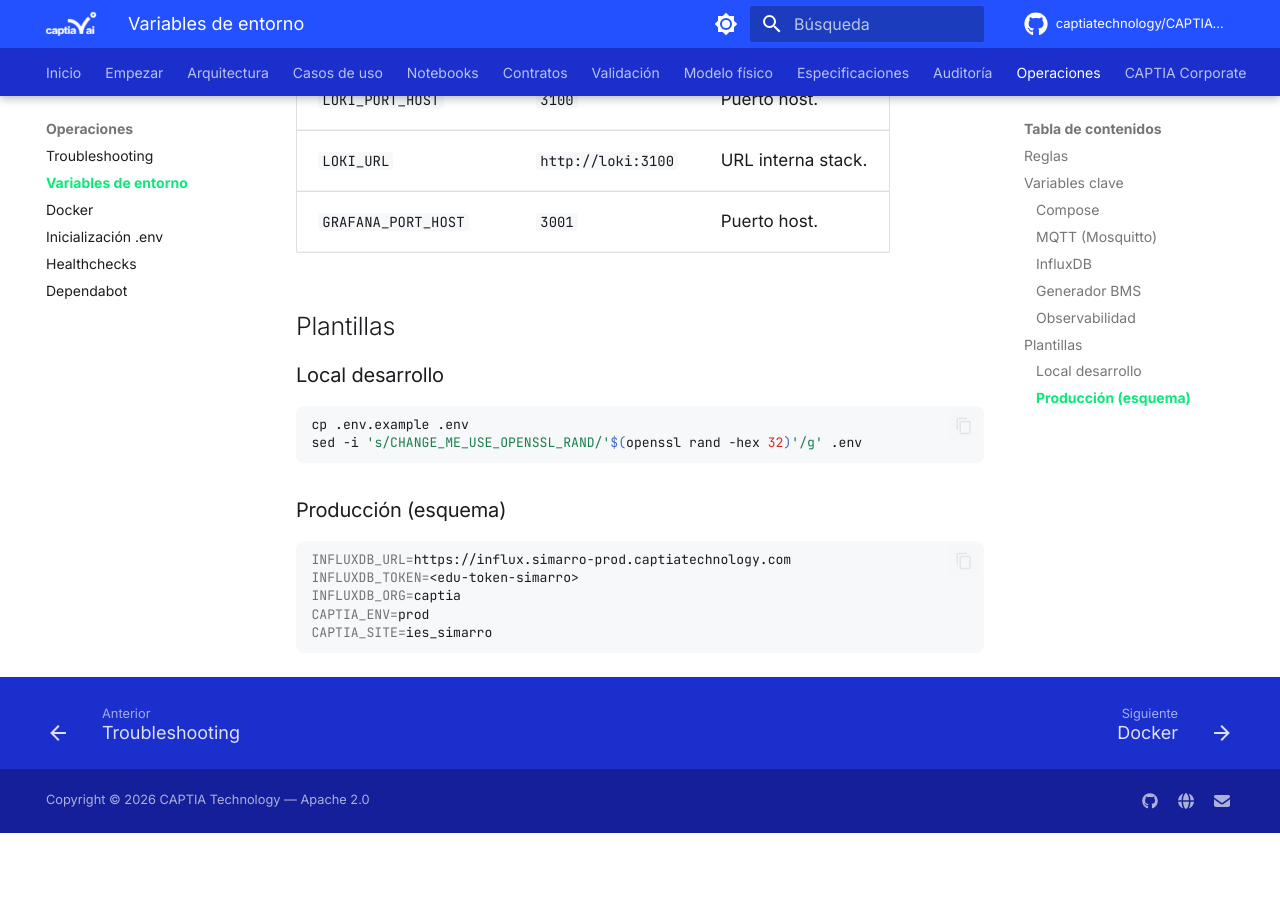
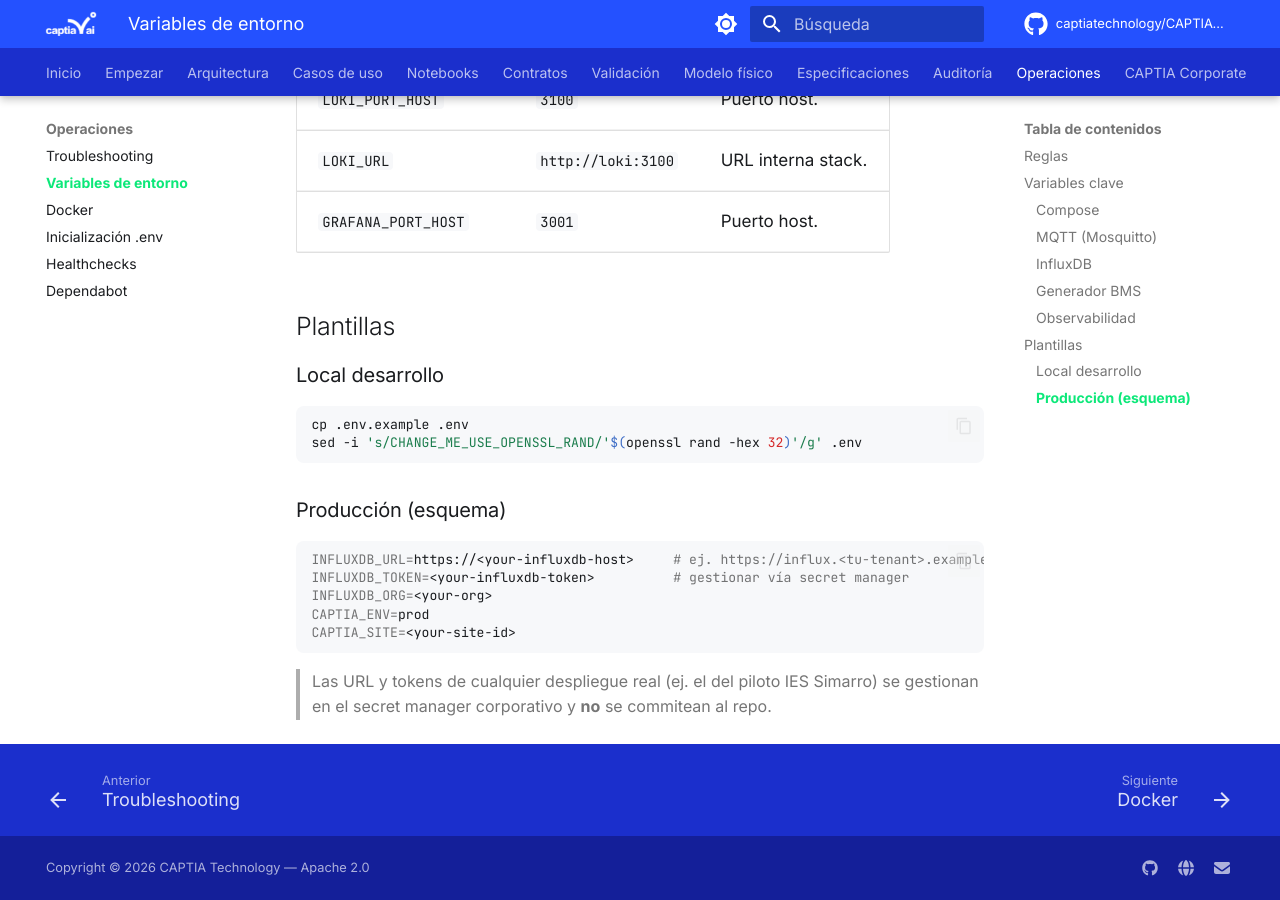
Before and after one commit to captia-technology/captia-synthetic-data-bms, an MkDocs documentation site: the page built from docs/operations/environment.md, in a window 1280 px wide and 900 px high, scrolled down 3073 px. Built offline with MkDocs 1.6.1 and Material for MkDocs 9.7.7, drawn with Linux system fonts in a browser that asks for light colours; comment, search, counter and statistics services are not loaded; before the commit the page ends 3906 px from its top, so only the background shows below that.

Commit message:
chore(security): sanitize repo for public release + corporate intro
Auditoría de información sensible antes de hacer público el repo:

Sanitización aplicada:
- docs/operations/environment.md: URL interna del tenant
  (https://influx.simarro-prod.captiatechnology.com) sustituida por
  placeholder genérico <your-influxdb-host>. Aclaración añadida sobre
  gestión vía secret manager.
- docs/audit/{STATUS,CONSISTENCY_MATRIX,index,DOCS_RESTRUCTURE_PLAN}.md:
  rutas absolutas Windows (C:\CAPTIA\...) sustituidas por nombres de
  repo neutros (captia-synthetic-data-bms, captia-connect, captia.ai).
- docs/operations/troubleshooting.md: cd C:\CAPTIA\... → /path/to/...
- docs/assets/stylesheets/extra.css: comentario "Source: C:\CAPTIA\..."
  eliminado (información del entorno local del maintainer).

Aviso de revisión añadido:
- docs/archive/presentaciones/README.md: warning explícito sobre los
  PPTX internos (captia-connect-partner-integration, influxdb-simarro-
  buckets) con instrucciones de revisión, sanitización u opción de
  mover a repo privado antes del primer release público.

Auditoría final (post-fixes):
  0 ocurrencias de "C:\CAPTIA" en docs (excluyendo CLAUDE.md local).
  0 URLs de tenants reales en código tracked.
  0 tokens hardcoded; .env solo placeholders CHANGE_ME_USE_OPENSSL_RAND.
  16/16 enlaces relativos del README verificados.
  Logo CAPTIA + sección corporativa "Quiénes somos" alineada con
  captia.ai (tagline AI-first, suite Connect/AI/Energy/Service).

Pendiente decisión maintainer: revisar contenido de los 2 PPTX antes
de release público v0.1.0 (ver docs/archive/presentaciones/README.md).

Co-Authored-By: Claude Opus 4.7 (1M context) <noreply@anthropic.com>

````diff
--- a/docs/operations/environment.md
+++ b/docs/operations/environment.md
@@ -83,9 +83,12 @@ sed -i 's/CHANGE_ME_USE_OPENSSL_RAND/'$(openssl rand -hex 32)'/g' .env
 ### Producción (esquema)
 
 ```bash
-INFLUXDB_URL=https://influx.simarro-prod.captiatechnology.com
-INFLUXDB_TOKEN=<edu-token-simarro>
-INFLUXDB_ORG=captia
+INFLUXDB_URL=https://<your-influxdb-host>     # ej. https://influx.<tu-tenant>.example.com
+INFLUXDB_TOKEN=<your-influxdb-token>          # gestionar vía secret manager
+INFLUXDB_ORG=<your-org>
 CAPTIA_ENV=prod
-CAPTIA_SITE=ies_simarro
+CAPTIA_SITE=<your-site-id>
 ```
+
+> Las URL y tokens de cualquier despliegue real (ej. el del piloto IES Simarro)
+> se gestionan en el secret manager corporativo y **no** se commitean al repo.
````
Also changed, not shown: docs/archive/presentaciones/README.md (added, +57 -0 lines), docs/audit/CONSISTENCY_MATRIX.md (+2 -2 lines), docs/audit/DOCS_RESTRUCTURE_PLAN.md (+1 -1 lines), docs/audit/STATUS.md (+3 -3 lines), docs/operations/troubleshooting.md (+1 -1 lines).
